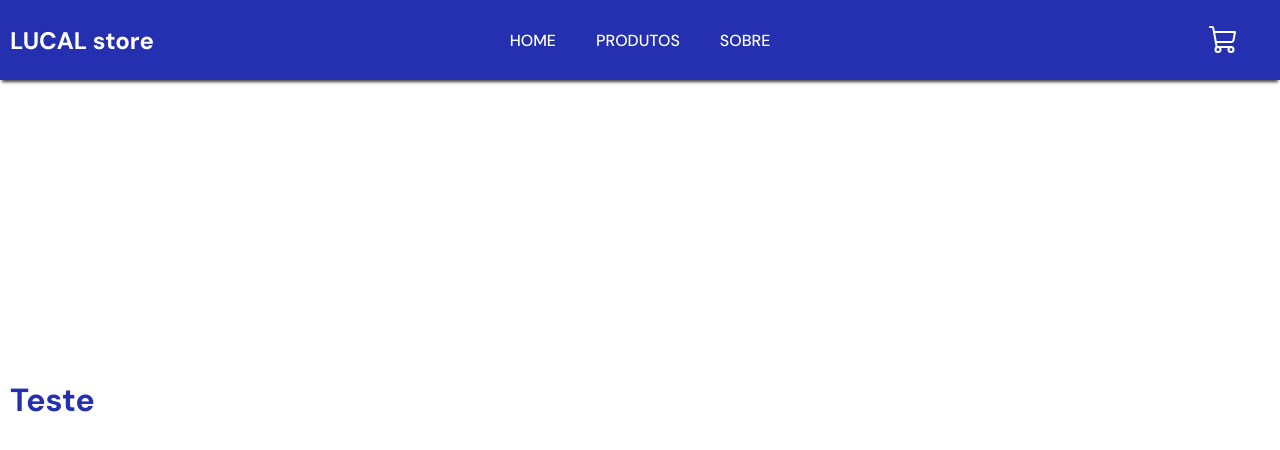
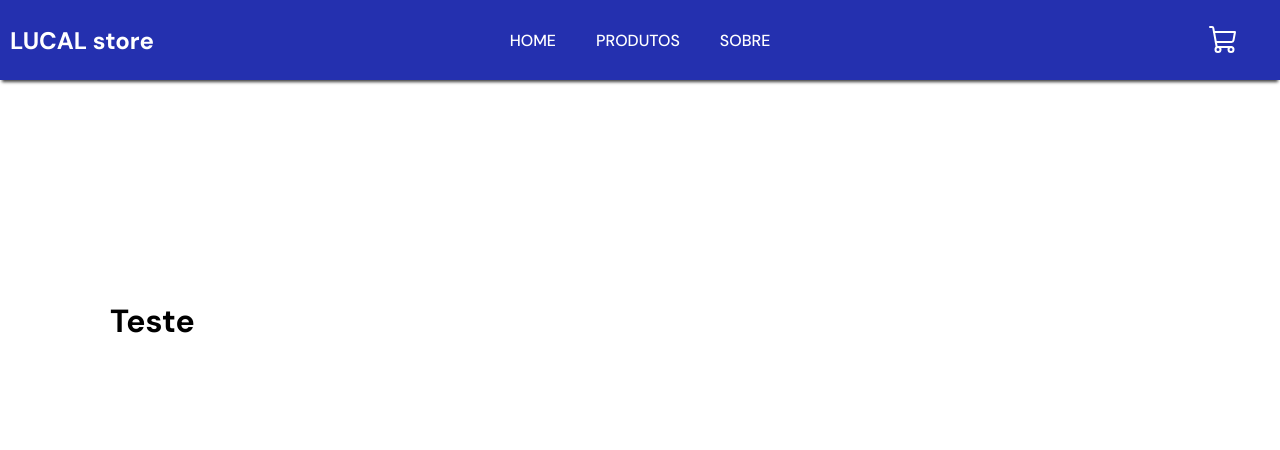
Before and after one commit to Lucal22/frontend-ecommerce, a React (Vite) app: page / in a window 1280 px wide. Shown: the top 450 px of the page. Built offline with nearby package versions, Linux system fonts and the light colour scheme; no server answers.

Commit message:
Adjustments to the layout.

```diff
--- a/src/components/Container/index.tsx
+++ b/src/components/Container/index.tsx
@@ -9,9 +9,10 @@ export default function Container({
   children,
   background,
   height,
+  display,
 }: ContainerProps) {
   return (
-    <Styled.Container height={height} background={background}>
+    <Styled.Container display={display} height={height} background={background}>
       {children}
     </Styled.Container>
   );
--- a/src/components/Container/styles.ts
+++ b/src/components/Container/styles.ts
@@ -3,6 +3,7 @@ import styled, { css, DefaultTheme } from 'styled-components';
 export type ContainerStyleProps = {
   background?: 'white' | 'gray';
   height: 'full' | '100';
+  display?: 'flex' | 'block';
 };
 
 const backGround = {
@@ -16,8 +17,19 @@ const backGround = {
   `,
 };
 
+const displayStyle = {
+  flex: () => css`
+    display: flex;
+    align-items: center;
+    position: relative; ;
+  `,
+  block: () => css`
+    display: block;
+  `,
+};
+
 export const Container = styled.div<ContainerStyleProps>`
-  ${({ theme, background, height }) => css`
+  ${({ theme, background, height, display }) => css`
     display: flex;
     align-items: center;
     position: relative;
@@ -35,5 +47,6 @@ export const Container = styled.div<ContainerStyleProps>`
       width: ${theme.screen.size.large};
     }
     ${background ? backGround[background](theme) : null}
+    ${display ? displayStyle[display]() : null}
   `}
 `;
--- a/src/components/Logo/index.tsx
+++ b/src/components/Logo/index.tsx
@@ -1,4 +1,3 @@
-import React from 'react';
 import Heading from '../Heading';
 import * as Styled from './styles';
 
--- a/src/container/HomePage/index.tsx
+++ b/src/container/HomePage/index.tsx
@@ -35,14 +35,16 @@ export default function HomePage() {
   console.log(products[0].brand);
 
   return (
-    <Styled.Container>
+    <>
       <Header number={0} />
-      <Container height={'full'}>
-        <h1>Teste</h1>
-        {products.map((item) => {
-          return <p key={item.brand}>{item.brand}</p>;
-        })}
+      <Container display="block" height={'full'}>
+        <Styled.Content>
+          <h1>Teste</h1>
+          {products.map((item) => {
+            return <p key={item.brand}>{item.brand}</p>;
+          })}
+        </Styled.Content>
       </Container>
-    </Styled.Container>
+    </>
   );
 }
--- a/src/container/HomePage/styles.ts
+++ b/src/container/HomePage/styles.ts
@@ -1,7 +1,7 @@
 import styled, { css } from 'styled-components';
 
-export const Container = styled.div`
-  ${({ theme }) => css`
-    color: ${theme.colors.blueColor};
+export const Content = styled.div`
+  ${() => css`
+    padding: 30rem 10rem 0 10rem;
   `}
 `;
```
